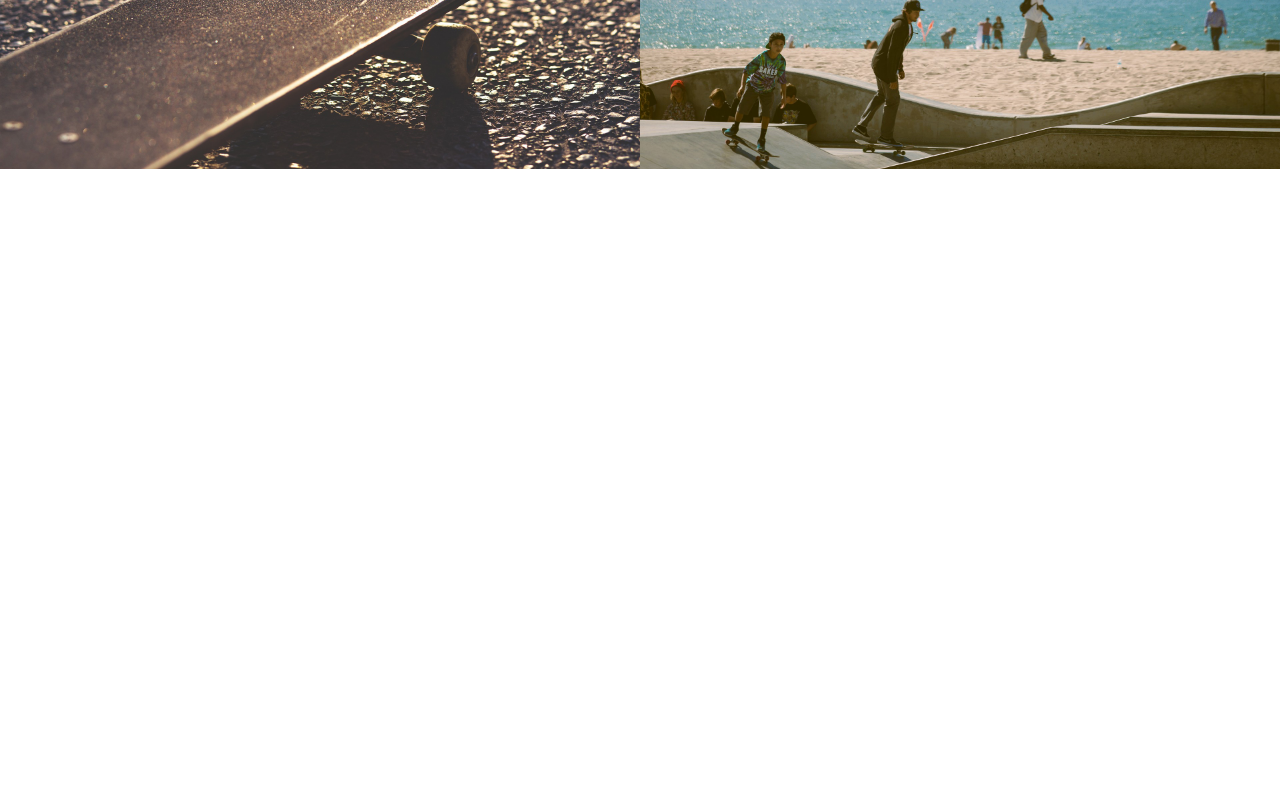
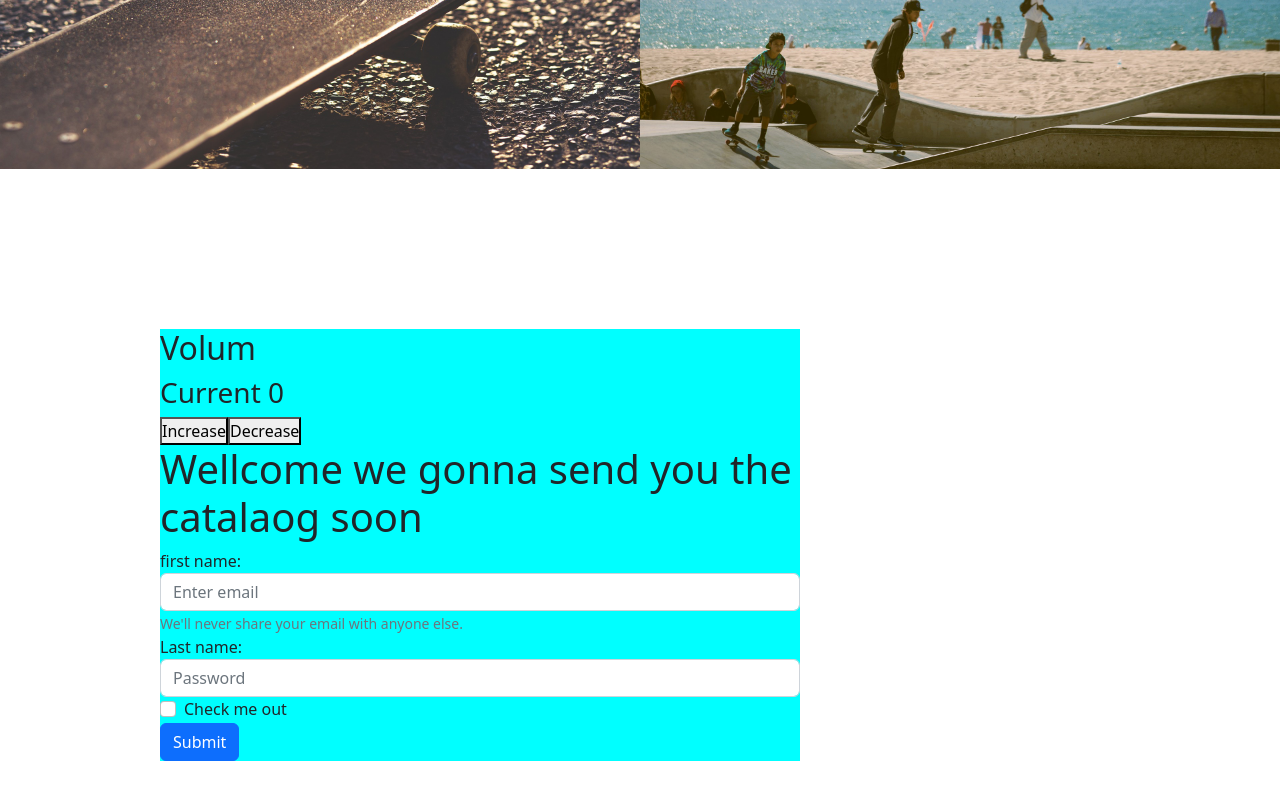
Before and after one commit to AlexanderAvernas/Skate-Webbsite-Vue, a Vue app in the folder vue-project/: page / in a window 1280 px wide. Shown: the part 1040-1840 px from the top of the page. Before the commit the page ends 1249 px from the top, so only its background shows below. Built offline with nearby package versions, Linux system fonts and the light colour scheme.

Commit message:
Second commit before installing Vuex

```diff
--- /dev/null
+++ b/vue-project/src/components/FormUser.vue
@@ -0,0 +1,80 @@
+<template>
+  <div class="form-container">
+    <h2>Volum</h2>
+    <h3>Current {{ volume }}</h3>
+
+    <div>
+      <button @click="volume++">Increase</button>
+      <button @click="volume--">Decrease</button>
+    </div>
+
+    <h1>Wellcome {{ fullname }} we gonna send you the catalaog soon</h1>
+    <form>
+      <div class="form-group">
+        <label for="exampleInputEmail1">first name: {{ first }} </label>
+        <input
+          type="text"
+          v-model="first"
+          class="form-control"
+          id="exampleInputEmail1"
+          aria-describedby="emailHelp"
+          placeholder="Enter email"
+        />
+        <small id="emailHelp" class="form-text text-muted"
+          >We'll never share your email with anyone else.</small
+        >
+      </div>
+      <div class="form-group">
+        <label for="exampleInputPassword1">Last name: {{ last }}</label>
+        <input
+          type="text"
+          v-model="last"
+          class="form-control"
+          id="exampleInputPassword1"
+          placeholder="Password"
+        />
+      </div>
+      <div class="form-group form-check">
+        <input type="checkbox" class="form-check-input" id="exampleCheck1" />
+        <label class="form-check-label" for="exampleCheck1">Check me out</label>
+      </div>
+      <button type="submit" class="btn btn-primary">Submit</button>
+    </form>
+  </div>
+</template>
+
+<script>
+export default {
+  data() {
+    return {
+      first: "",
+      last: "",
+      volume: 0,
+    };
+  },
+  computed: {
+    fullname: function () {
+      return this.first + "" + this.last;
+    },
+  },
+  watch: {
+    volume(newValue, oldValue) {
+      if (newValue > oldValue && newValue === 16) {
+        alert("wow");
+      }
+    },
+  },
+};
+</script>
+
+<style>
+.form-container {
+  background-color: aqua;
+  width: 50%;
+  height: 50%;
+  margin: 10rem;
+}
+.mb-3 {
+  margin: 5rem;
+}
+</style>
--- a/vue-project/src/components/NavBar.vue
+++ b/vue-project/src/components/NavBar.vue
@@ -32,6 +32,7 @@
           </li>
         </ul>
       </div>
+      <div>Total: {{ totalPrice }}</div>
     </div>
   </nav>
   <RouterView />
--- a/vue-project/src/views/HomeView.vue
+++ b/vue-project/src/views/HomeView.vue
@@ -1,9 +1,11 @@
 <script setup>
 import HeroImage from "../components/HeroImage.vue";
 import ProductImage from "../components/ProductImage.vue";
+import FormUser from "../components/FormUser.vue";
 </script>
 
 <template>
   <HeroImage />
   <ProductImage />
+  <FormUser/>
 </template>
```
